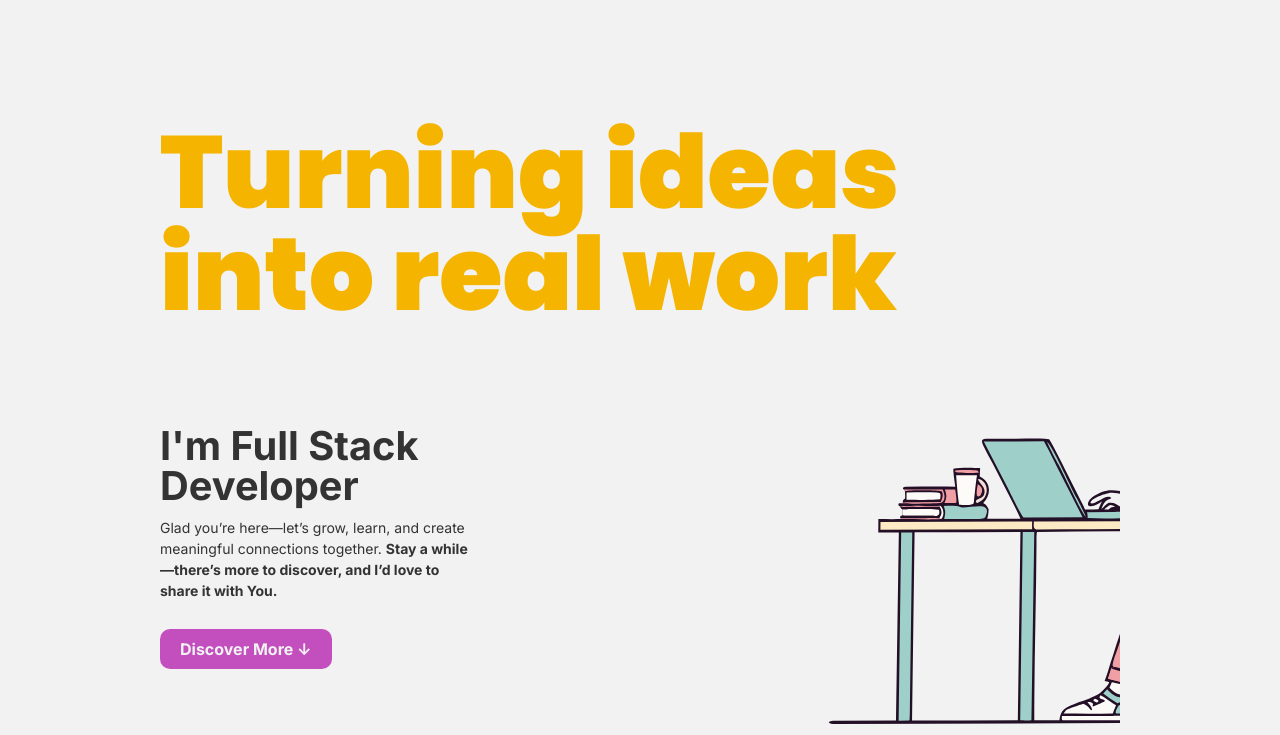
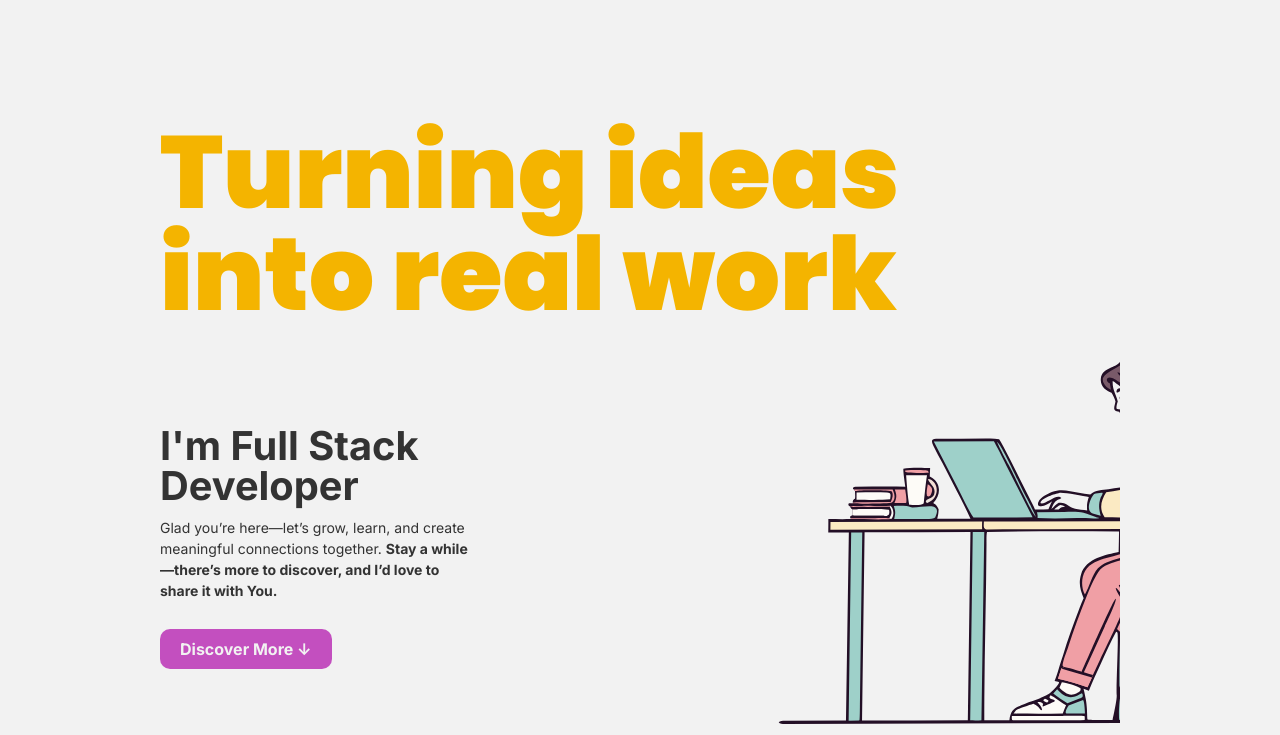
Before and after one commit to burhanudinrabbani666/brabbani.com, a plain HTML site: page index.html in a window 1280 px wide. Shown: the part 65-800 px from the top of the page. Drawn offline with Linux system fonts and the light colour scheme.

Commit message:
adjust hero image

```diff
--- a/style/index.css
+++ b/style/index.css
@@ -217,7 +217,7 @@ p {
   background-image: url(/images/hero-image.svg);
   background-size: 700px;
   background-repeat: no-repeat;
-  background-position: 640px 130px;
+  background-position: 590px 130px;
 }
 
 .hero p {
```
